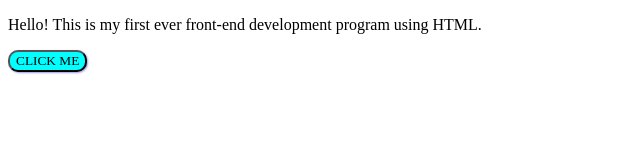
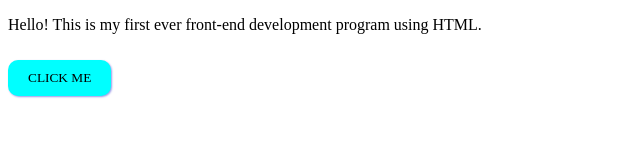
Before and after one commit to Yorichii1525/voisForTech, a plain HTML site: page index.html in a window 1280 px wide. Shown: the whole page, without its empty margins (0-640 px from the left). Drawn offline with Linux system fonts and the light colour scheme.

Commit message:
Update style.css

```diff
--- a/style.css
+++ b/style.css
@@ -1,13 +1,20 @@
 button {
-    font-family: 'Times New Roman';
+    font-family: 'Times New Roman', serif;
     letter-spacing: normal;
     text-transform: uppercase;
     text-align: center;
     background-color: aqua;
     color: black;
-    cursor:pointer;
+    cursor: pointer;
     display: inline-block;
+    border: none;
     border-radius: 10px;
-    box-shadow:1px 1px 2px rgba(0,0,200,0.4);
+    box-shadow: 1px 1px 2px rgba(0, 0, 200, 0.4);
+    padding: 10px 20px;
+    margin-top: 10px;
+    transition: background-color 0.3s ease;
+}
 
+button:hover {
+    background-color: #00cccc;
 }
```
